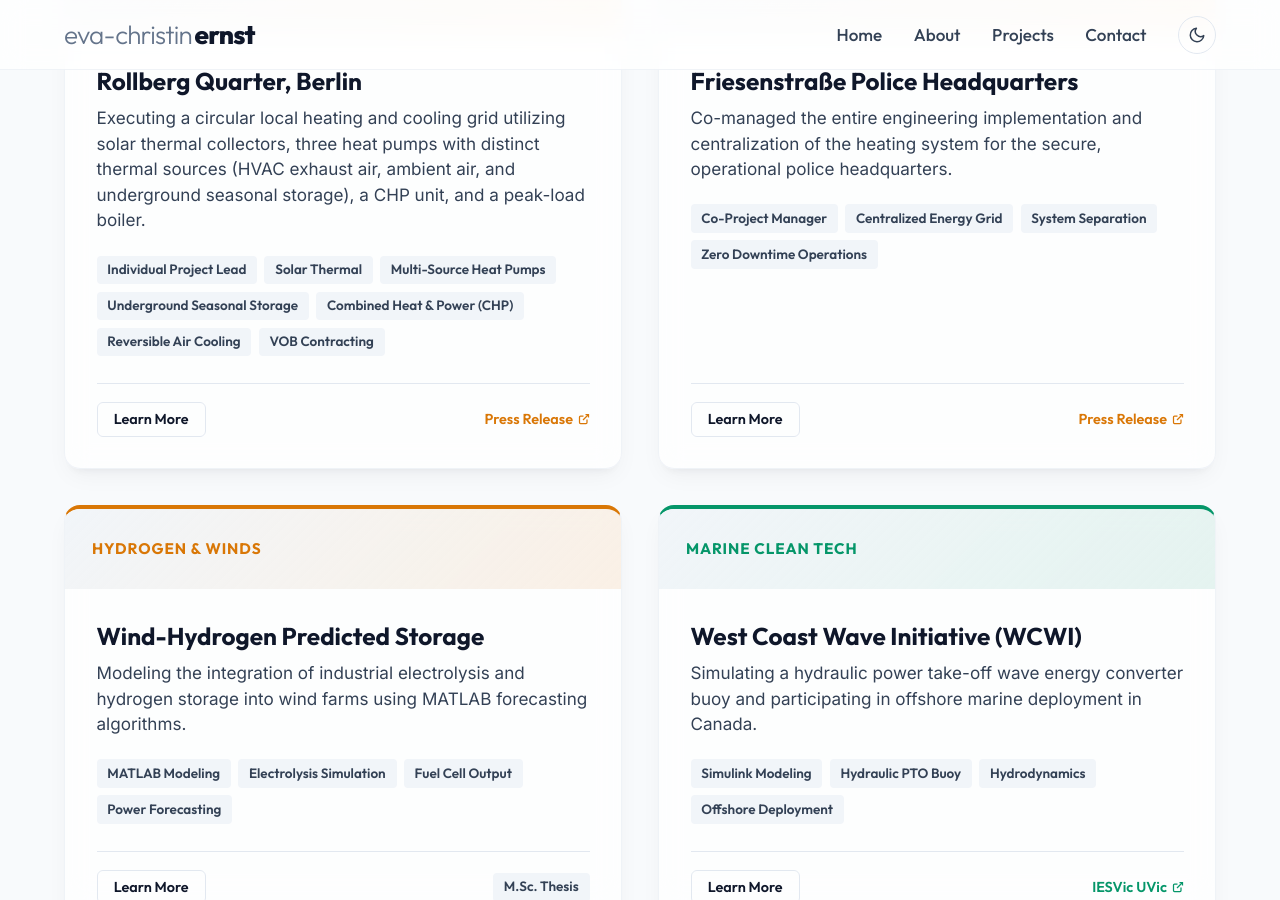
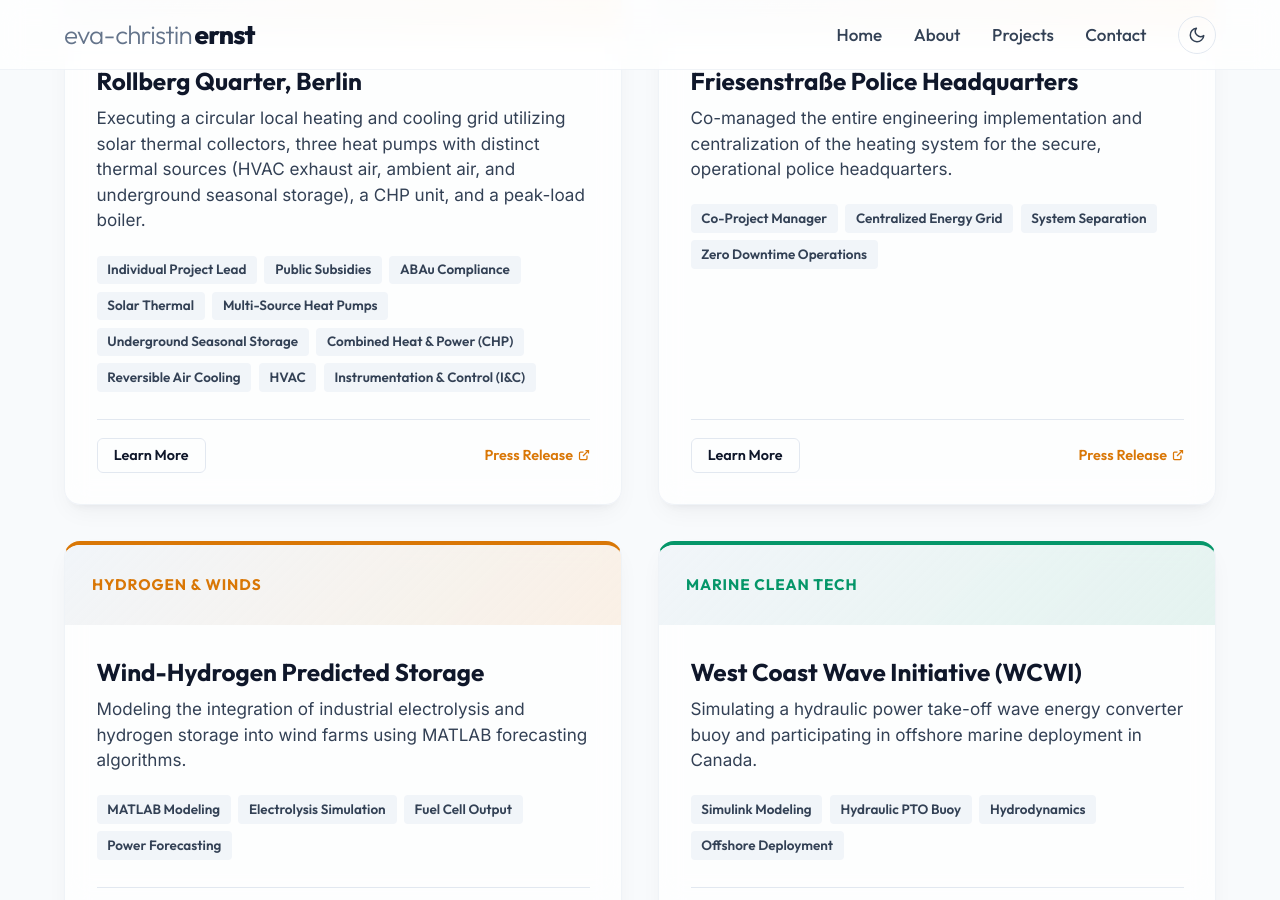
Before and after one commit to evafroehlich/website, a Jekyll site: the page built from projects.md, in a window 1280 px wide and 900 px high, scrolled down 1381 px. Built offline with Jekyll 4.4.1, drawn with Linux system fonts in a browser that asks for light colours.

Commit message:
Standardize Rollberg Quarter tags for perfect cohesion across Major Projects: remove VOB Contracting and append standard clean energy skill tags

```diff
--- a/projects.md
+++ b/projects.md
@@ -215,12 +215,15 @@ permalink: /projects/
         </p>
         <div class="project-tags">
           <span class="project-tag">Individual Project Lead</span>
+          <span class="project-tag">Public Subsidies</span>
+          <span class="project-tag">ABAu Compliance</span>
           <span class="project-tag">Solar Thermal</span>
           <span class="project-tag">Multi-Source Heat Pumps</span>
           <span class="project-tag">Underground Seasonal Storage</span>
           <span class="project-tag">Combined Heat &amp; Power (CHP)</span>
           <span class="project-tag">Reversible Air Cooling</span>
-          <span class="project-tag">VOB Contracting</span>
+          <span class="project-tag">HVAC</span>
+          <span class="project-tag">Instrumentation &amp; Control (I&amp;C)</span>
         </div>
 
         <!-- Expandable details -->
```
